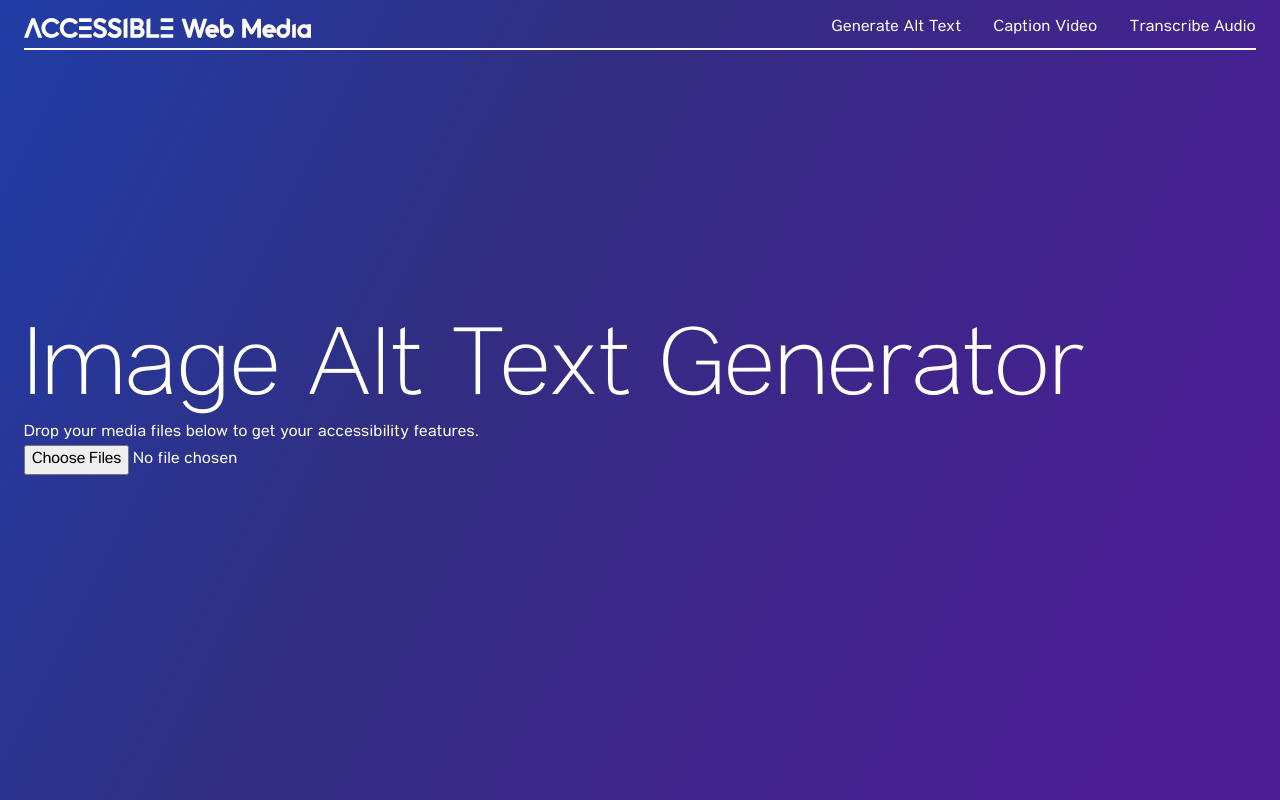
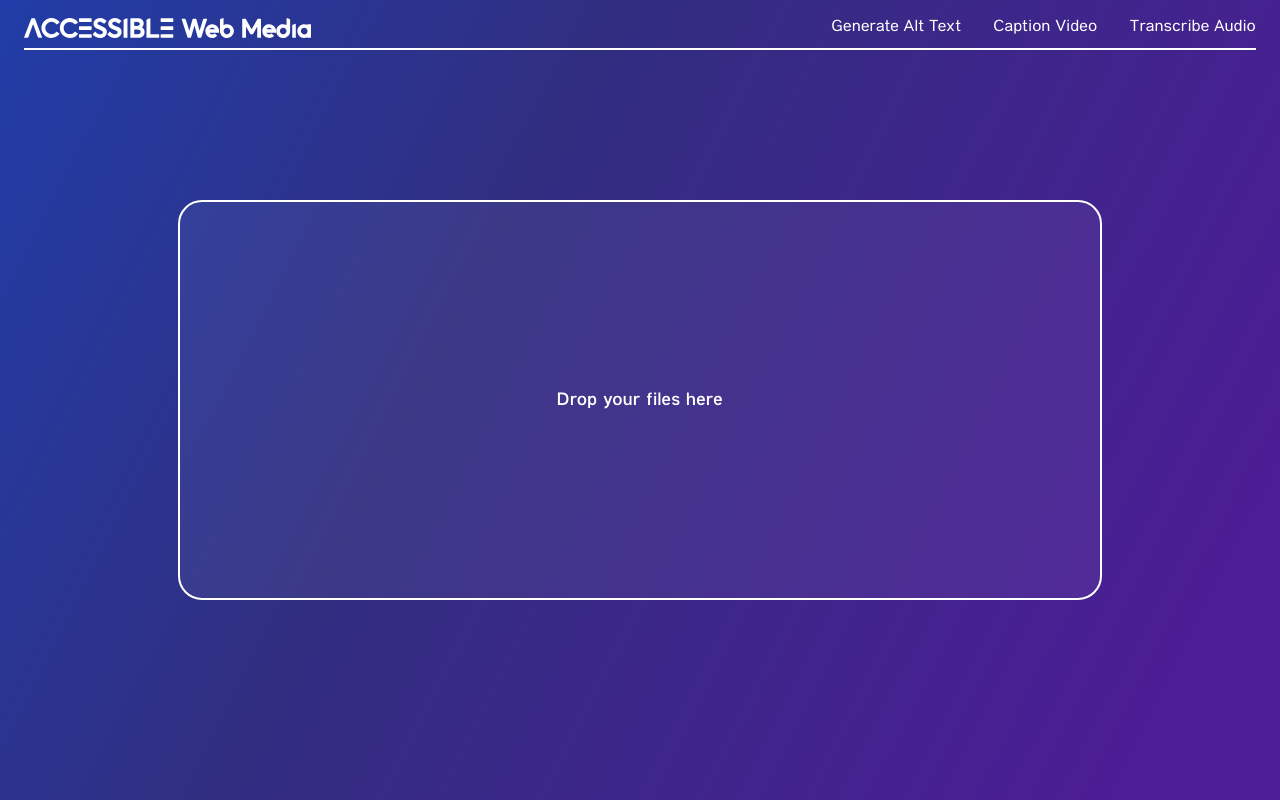
Before and after one commit to jackchristian1995/accessible-web-media, a Nuxt app: page /image-alt-text-generator in a window 1280 px wide. Built offline with nearby package versions, Linux system fonts and the light colour scheme.

Commit message:
basic generator flow working for images

```diff
--- /dev/null
+++ b/components/generator/GeneratorController.vue
@@ -0,0 +1,84 @@
+<template>
+  <div class="w-full relative">
+    <section :class="['relative', { 'opacity-0': generating || completed }]">
+      <p v-if="error" class="font-bold text-red-500 py-4 text-center">
+        ERROR: {{ error }}
+      </p>
+      <div ref="dropAreaRef" id="drop-area" class="w-3/4 mx-auto h-[50vh] rounded-3xl border-2 border-white bg-white/5 relative" @drop.prevent="handleDrop" @dragover.prevent="handleDrag">
+        <span class="block absolute top-1/2 left-1/2 -translate-x-1/2 -translate-y-1/2 font-bold md:text-lg select-none">
+          Drop your files here
+        </span>
+      </div>
+    </section>
+    <section v-if="generating" class="absolute top-1/2 left-1/2 -translate-x-1/2 -translate-y-1/2 w-full flex flex-col items-center justify-center space-y-8">
+      <Loader2 class="w-8 h-8 animate-spin" />
+      <p class="font-bold">{{ loadingMessage }}</p>
+    </section>
+    <section v-if="!generating && completed" class="absolute top-1/2 left-1/2 -translate-x-1/2 -translate-y-1/2 w-full">
+      <ul>
+        <li v-for="file of files" :key="file.filename">
+          {{ file.altText }}
+        </li>
+      </ul>
+    </section>
+  </div>
+</template>
+
+<script setup>
+// Module Imports
+import { ref } from 'vue';
+
+// Component Imports
+import { Loader2 } from 'lucide-vue-next';
+
+// Props
+const props = defineProps({
+  mediaType: {
+    type: String,
+    required: true
+  },
+  loadingMessage: {
+    type: String,
+    required: false,
+    default: 'Loading...'
+  }
+});
+
+// Error Handling
+const error = ref();
+
+// Drag and Drop
+const dropAreaRef = ref(null);
+const generating = ref(false);
+const completed = ref(false);
+const files = ref([]);
+
+// const handleDrag = (e) => {
+//   console.log(e);
+// }
+
+const handleDrop = async (e) => {
+  try {
+    if (e.dataTransfer.items) {
+      generating.value = true;
+      files.value = [...e.dataTransfer.items].filter((item) => item.kind === 'file' && item.type.includes(props.mediaType)).map((item) => ({ data: item.getAsFile(), altText: null }));
+
+      for (const file of files.value) {
+        const form = new FormData()
+        form.append('media', file.data);
+
+        file.altText = await $fetch('/api/images/getAltText', { method: 'POST', body: form });
+      }
+      completed.value = true;
+    }
+  } catch (err) {
+    error.value = err.message;
+
+    setTimeout(() => {
+      error.value = undefined;
+    }, 5000);
+  } finally {
+    generating.value = false;
+  }
+}
+</script>
--- a/nuxt.config.ts
+++ b/nuxt.config.ts
@@ -1,7 +1,7 @@
 // https://nuxt.com/docs/api/configuration/nuxt-config
 export default defineNuxtConfig({
   compatibilityDate: '2024-11-01',
-  devtools: { enabled: true },
+  devtools: { enabled: false },
   pages: true,
 
   modules: ['@nuxtjs/tailwindcss'],
--- a/pages/image-alt-text-generator.vue
+++ b/pages/image-alt-text-generator.vue
@@ -1,11 +1,10 @@
 <template>
-  <div>
-    <h1>Image Alt Text Generator</h1>
-    <generator-form accept="image/*" />
+  <div class="w-full">
+    <generator-controller media-type="image" loading-message="Generating alt text..." />
   </div>
 </template>
 
 <script setup>
 // Component Imports
-import GeneratorForm from '~/components/generator/GeneratorForm.vue';
+import GeneratorController from '~/components/generator/GeneratorController.vue';
 </script>
```
